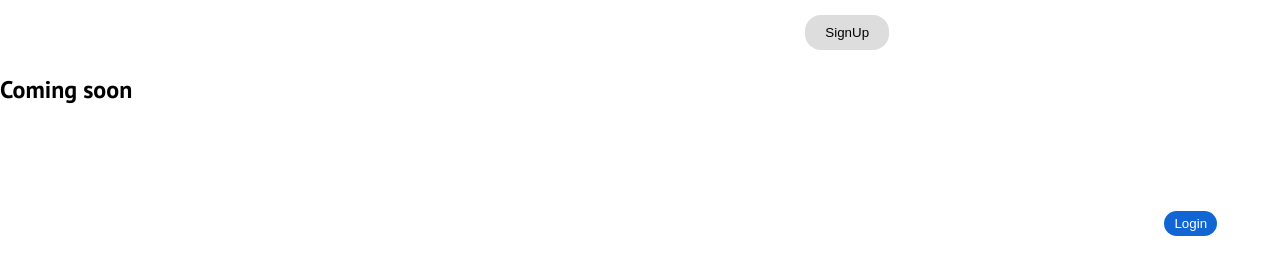
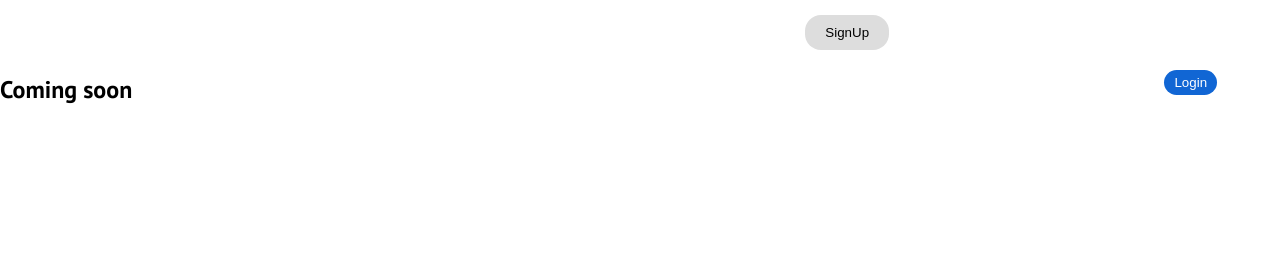
Before and after one commit to Electocod/electocod.github.io, a plain HTML site: page index.html in a window 1280 px wide. Shown: the part 63-338 px from the top of the page. Drawn offline with Linux system fonts and the light colour scheme.

Commit message:
Update style.css

```diff
--- a/style.css
+++ b/style.css
@@ -76,7 +76,7 @@ nav ul li a{
   border-radius: 16px;
   position:relative;
   transition: .5s ease;
-  top: 191px;
+  top: 50px;
   left: 420px;
   right: -420px;
   bottom: -191px;
```
